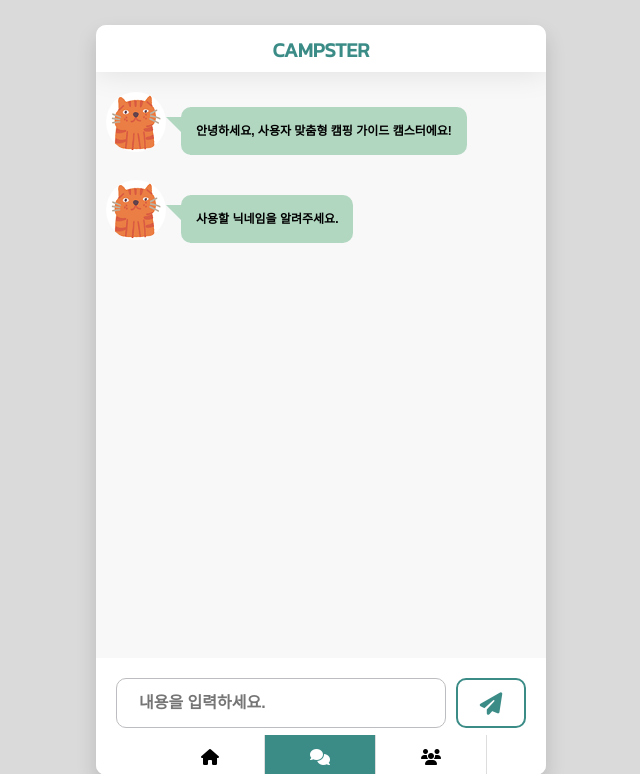
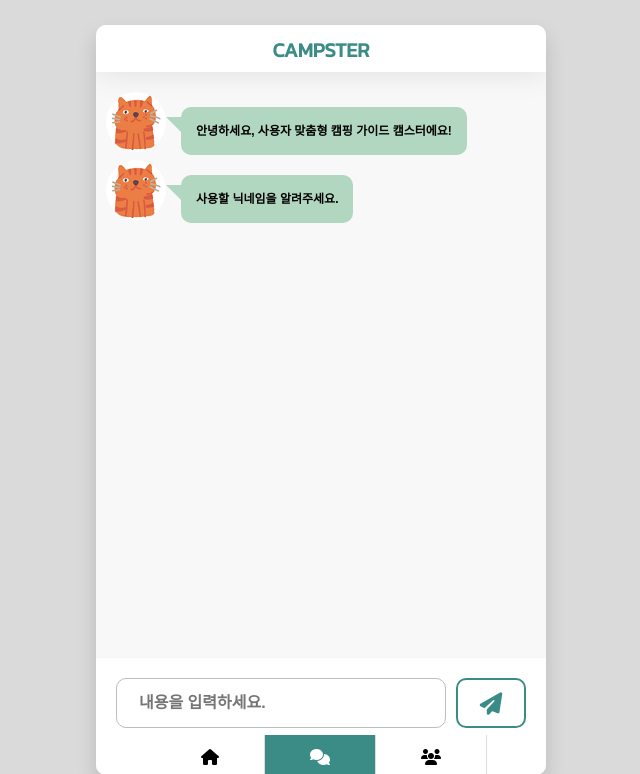
Before and after one commit to pakamin77/campster_chat, a Python web app: template demo/templates/index.html in a window 1280 px wide. Shown: the top 774 px of the page, without its empty margins (319-959 px from the left). Run offline with Jinja, Linux system fonts and the light colour scheme; the template is opened without the code that fills it, so the values that code supplies are empty; some libraries are stand-ins or nearby versions.

Commit message:
Add files via upload

```diff
--- a/demo/static/css/main.css
+++ b/demo/static/css/main.css
@@ -108,7 +108,7 @@ body {
 .messages .message {
     clear: both;
     overflow: hidden;
-    margin-bottom: 10px;
+    margin-bottom: -10px;
     transition: all 0.5s linear;
     opacity: 0;
 }
```
